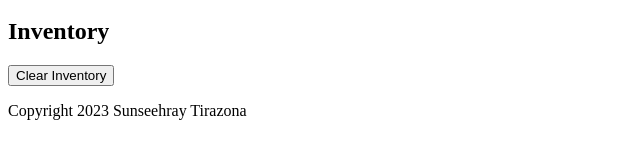
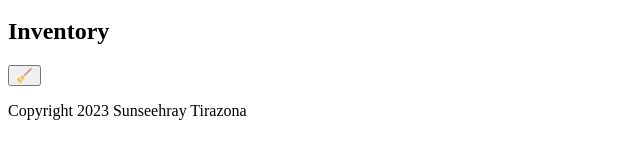
Before and after one commit to sunseehray/homestorage, a website built with Vite: page src/inventory/index.html in a window 1280 px wide. Shown: the part 182-340 px from the top of the page, without its empty margins (0-640 px from the left). Built offline with nearby package versions, Linux system fonts and the light colour scheme; files whose address does not match are found by name; a web font is replaced by a local one.

Commit message:
changed icon in inventory

```diff
--- a/src/inventory/index.html
+++ b/src/inventory/index.html
@@ -25,7 +25,7 @@
     <main class="divider">
       <section class="inventory">
         <h2>Inventory</h2>
-        <button class="clear-inventory">Clear Inventory</button>
+        <button class="clear-inventory btneffect">🧹</button>
         <ul class="inventory-list"></ul>
       </section>
     </main>
```
